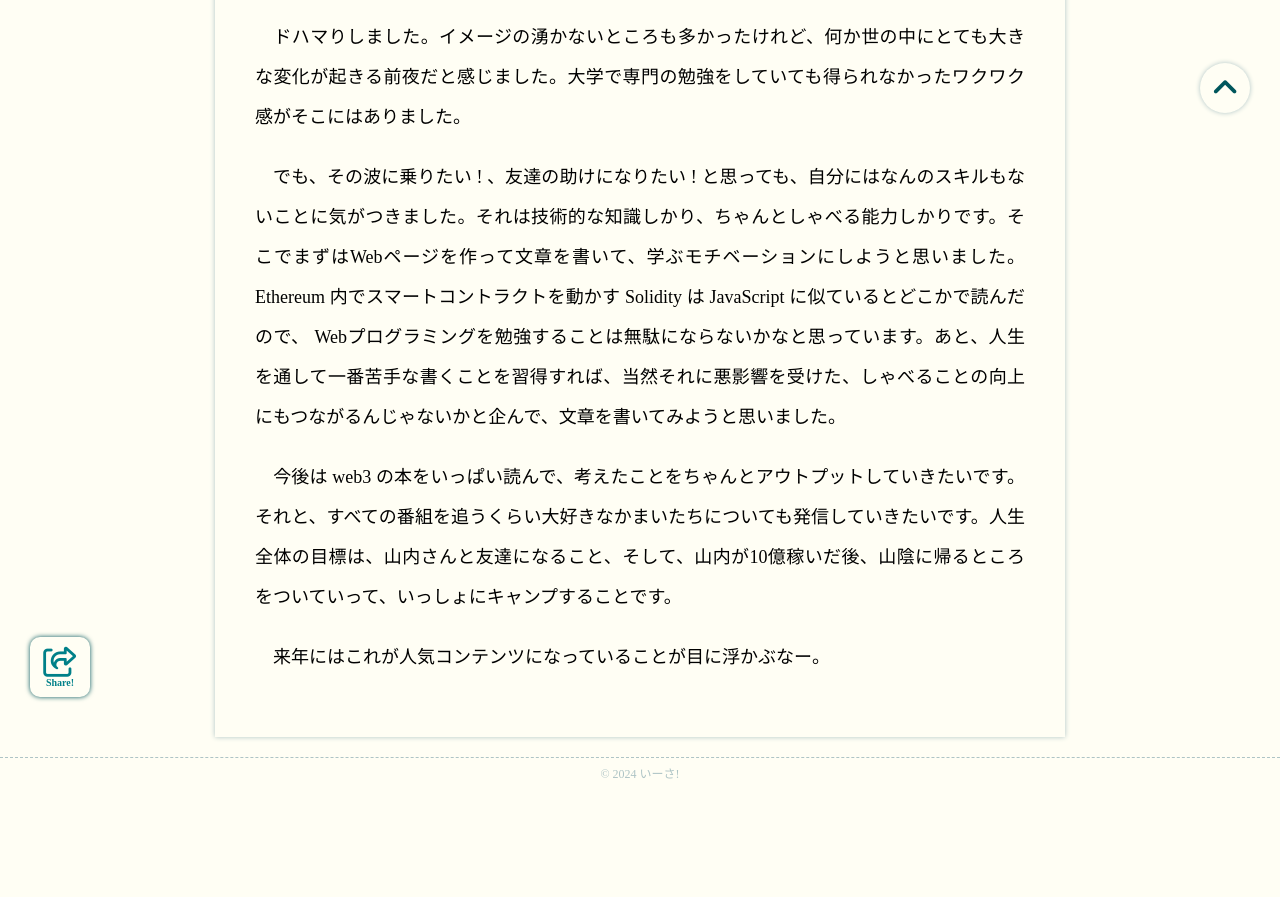
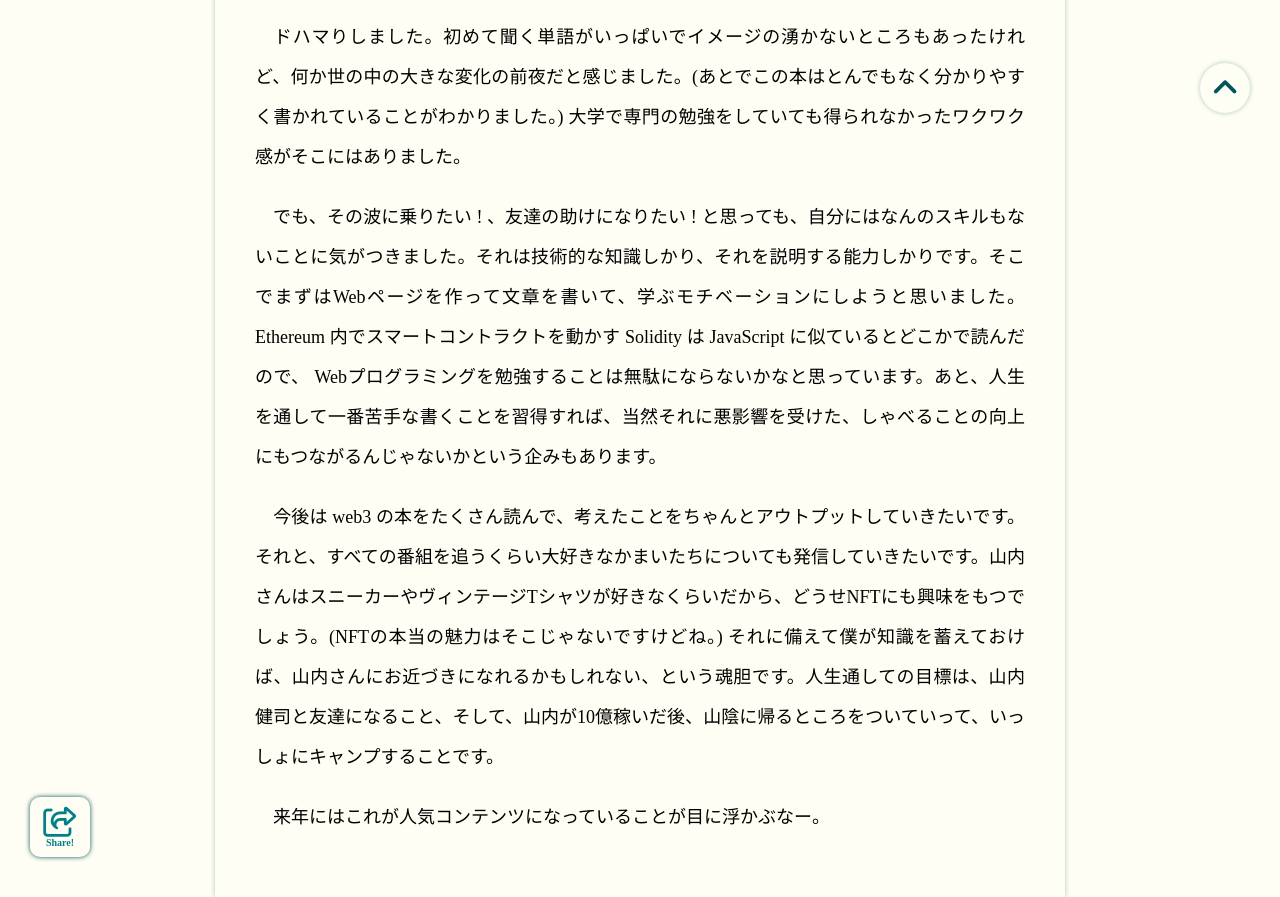
Before and after one commit to aowheel/iisa1, a plain HTML site: page index.html in a window 1280 px wide. Shown: the part 675-1572 px from the top of the page. Before the commit the page ends 1457 px from the top, so only its background shows below. Drawn offline with Linux system fonts and the light colour scheme; a web font is replaced by a local one.

Commit message:
20240215_3

```diff
--- a/index.html
+++ b/index.html
@@ -57,9 +57,9 @@
                     </figure>
                 </div>
 
-                <p>&emsp;ドハマりしました。イメージの湧かないところも多かったけれど、何か世の中にとても大きな変化が起きる前夜だと感じました。大学で専門の勉強をしていても得られなかったワクワク感がそこにはありました。</p>
-                <p>&emsp;でも、その波に乗りたい ! 、友達の助けになりたい ! と思っても、自分にはなんのスキルもないことに気がつきました。それは技術的な知識しかり、ちゃんとしゃべる能力しかりです。そこでまずはWebページを作って文章を書いて、学ぶモチベーションにしようと思いました。 Ethereum 内でスマートコントラクトを動かす Solidity は JavaScript に似ているとどこかで読んだので、 Webプログラミングを勉強することは無駄にならないかなと思っています。あと、人生を通して一番苦手な書くことを習得すれば、当然それに悪影響を受けた、しゃべることの向上にもつながるんじゃないかと企んで、文章を書いてみようと思いました。</p>
-                <p>&emsp;今後は web3 の本をいっぱい読んで、考えたことをちゃんとアウトプットしていきたいです。それと、すべての番組を追うくらい大好きなかまいたちについても発信していきたいです。人生全体の目標は、山内さんと友達になること、そして、山内が10億稼いだ後、山陰に帰るところをついていって、いっしょにキャンプすることです。</p>
+                <p>&emsp;ドハマりしました。初めて聞く単語がいっぱいでイメージの湧かないところもあったけれど、何か世の中の大きな変化の前夜だと感じました。(あとでこの本はとんでもなく分かりやすく書かれていることがわかりました。) 大学で専門の勉強をしていても得られなかったワクワク感がそこにはありました。</p>
+                <p>&emsp;でも、その波に乗りたい ! 、友達の助けになりたい ! と思っても、自分にはなんのスキルもないことに気がつきました。それは技術的な知識しかり、それを説明する能力しかりです。そこでまずはWebページを作って文章を書いて、学ぶモチベーションにしようと思いました。 Ethereum 内でスマートコントラクトを動かす Solidity は JavaScript に似ているとどこかで読んだので、 Webプログラミングを勉強することは無駄にならないかなと思っています。あと、人生を通して一番苦手な書くことを習得すれば、当然それに悪影響を受けた、しゃべることの向上にもつながるんじゃないかという企みもあります。</p>
+                <p>&emsp;今後は web3 の本をたくさん読んで、考えたことをちゃんとアウトプットしていきたいです。それと、すべての番組を追うくらい大好きなかまいたちについても発信していきたいです。山内さんはスニーカーやヴィンテージTシャツが好きなくらいだから、どうせNFTにも興味をもつでしょう。(NFTの本当の魅力はそこじゃないですけどね。) それに備えて僕が知識を蓄えておけば、山内さんにお近づきになれるかもしれない、という魂胆です。人生通しての目標は、山内健司と友達になること、そして、山内が10億稼いだ後、山陰に帰るところをついていって、いっしょにキャンプすることです。</p>
                 <p>&emsp;来年にはこれが人気コンテンツになっていることが目に浮かぶなー。</p>
             </article>
 
```
